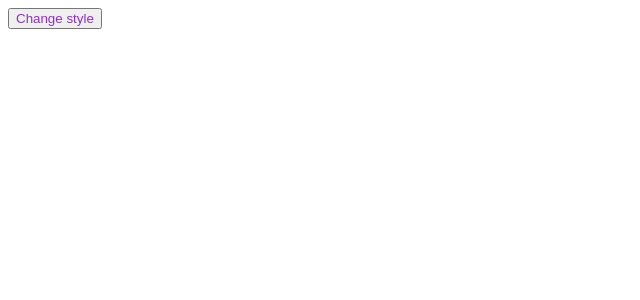
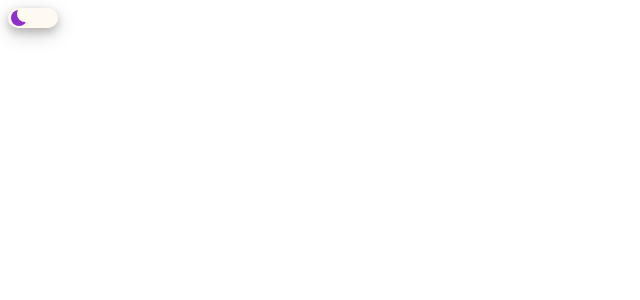
Before and after one commit to lizzochek/learnoree, a Vue app: page /main in a window 1280 px wide. Shown: the top 300 px of the page, without its empty margins (0-640 px from the left). Built offline with nearby package versions, Linux system fonts and the light colour scheme.

Commit message:
Theme change button styling

```diff
--- /dev/null
+++ b/src/components/common/ColorChangeButton.vue
@@ -0,0 +1,92 @@
+<template>
+    <div class='toggle-switch'>
+        <label>
+            <input type='checkbox'>
+            <span class='slider' @click="changeStyle"></span>
+        </label>
+    </div>
+</template>
+
+<script>
+export default {
+    name: 'ColorChangeButton',
+    methods: {
+        changeStyle() {
+            const mode = localStorage.getItem('mode');
+            localStorage.setItem("mode", mode === 'light' ? 'dark' : 'light');
+            window.location.reload();
+        }
+    }
+}
+</script>
+
+<style scoped>
+.toggle-switch {
+    position: relative;
+    width: 50px;
+}
+
+label {
+    position: absolute;
+    width: 100%;
+    height: 20px;
+    background-color: var(--forth-color);
+    border-radius: 20px;
+    cursor: pointer;
+}
+
+input {
+    position: absolute;
+    display: none;
+}
+
+.slider {
+    position: absolute;
+    width: 100%;
+    height: 100%;
+    border-radius: 13px;
+    transition: 0.3s;
+    box-shadow: 0 4px 8px 0 rgba(0, 0, 0, 0.2), 0 6px 20px 0 rgba(0, 0, 0, 0.19);
+}
+
+input:checked~.slider {
+    background-color: var(--primary-color);
+}
+
+.dark-mode .slider::before {
+    content: "";
+    position: absolute;
+    top: 2px;
+    left: 3px;
+    width: 16px;
+    height: 16px;
+    border-radius: 50%;
+    box-shadow: inset 6px -4px 0px 0px var(--primary-color);
+    background-color: var(--forth-color);
+    transition: 0.3s;
+}
+
+.dark-mode input:checked~.slider::before {
+    transform: translateX(28px);
+    background-color: var(--forth-color);
+    box-shadow: none;
+}
+
+.light-mode .slider::before {
+    content: "";
+    position: absolute;
+    top: 3px;
+    left: 32px;
+    width: 16px;
+    height: 16px;
+    border-radius: 50%;
+    box-shadow: inset 20px 0px 0px 0px var(--primary-color);
+    background-color: var(--forth-color);
+    transition: 0.3s;
+}
+
+.light-mode input:checked~.slider::before {
+    transform: translateX(-28px);
+    background-color: var(--forth-color);
+}
+</style>
--- a/src/components/common/Header.vue
+++ b/src/components/common/Header.vue
@@ -1,17 +1,13 @@
 <template>
-    <button id="style-change" @click="changeStyle">Change style</button>
+    <ColorChangeButton></ColorChangeButton>
 </template>'
 
 <script>
+import ColorChangeButton from './ColorChangeButton.vue';
+
 export default {
     name: 'Header',
-    methods: {
-        changeStyle() {
-            const mode = localStorage.getItem('mode');
-            localStorage.setItem("mode", mode === 'light' ? 'dark' : 'light');
-            window.location.reload();
-        }
-    }
+    components: { ColorChangeButton },
 }
 </script>
 
```
